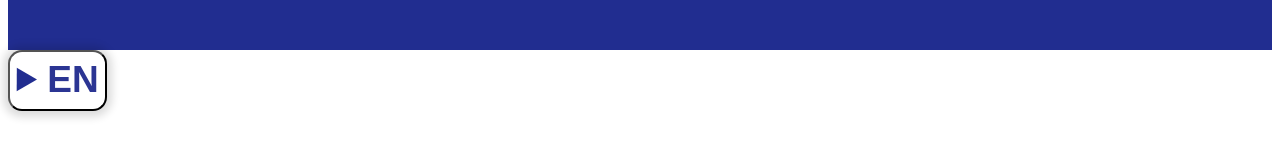
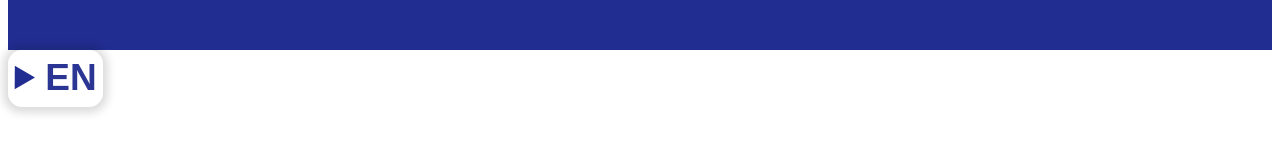
Before and after one commit to Krasnofftony/podzemka.records, a plain HTML site: page index.html in a window 1280 px wide. Shown: the part 607-768 px from the top of the page. Drawn offline with nearby package versions, Linux system fonts and the light colour scheme.

Commit message:
Button border
Hided language button border

```diff
--- a/css/styles.css
+++ b/css/styles.css
@@ -33,6 +33,7 @@ ul {
 .lang-btn {
   background: var(--elements-extra);
   box-shadow: 0px 1px 8px 5px rgba(0, 0, 0, 0.14);
+  border-style: hidden;
   border-radius: 14px;
   font-size: 37px;
   line-height: 1.48;
```
